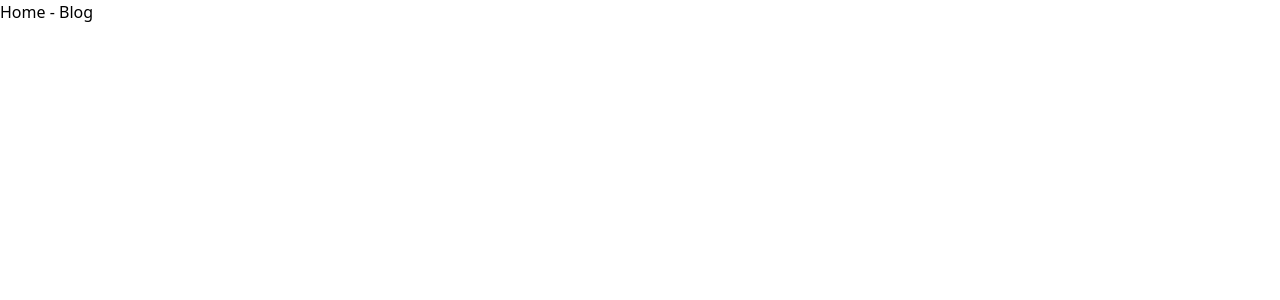
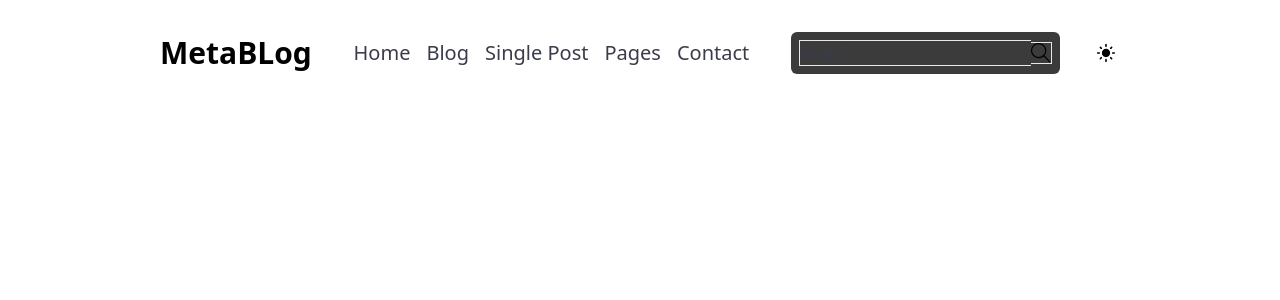
Before and after one commit to iY001/Tony-s-Project, a React (Create React App) app in the folder Client Side/: page /blog in a window 1280 px wide. Shown: the top 300 px of the page. Built offline with nearby package versions, Linux system fonts and the light colour scheme.

Commit message:
responsive navbar

```diff
--- a/Client Side/src/Pages/(Blog)/Pages/Home/Home.jsx
+++ b/Client Side/src/Pages/(Blog)/Pages/Home/Home.jsx
@@ -1,8 +1,52 @@
-import React from 'react'
+import React, { useState } from 'react'
+import { TfiSearch } from "react-icons/tfi";
+import { MdLightMode, MdDarkMode } from "react-icons/md";
+import { IoMdMenu, IoMdClose } from 'react-icons/io';
+
 
 function Home() {
+  const NavLinks = [
+    { pageName: 'Home', href: '/', },
+    { pageName: 'Blog', href: '/', },
+    { pageName: 'Single Post', href: '/', },
+    { pageName: 'Pages', href: '/', },
+    { pageName: 'Contact', href: '/', },
+  ]
+  const [openMenue, setOpenMenue] = useState(false);
+  const toggleMenue = () => {
+    setOpenMenue(!openMenue)
+  }
   return (
-    <div>Home - Blog</div>
+    <div className='lg:w-9/12 w-full mx-auto dark:bg-[#181A2A] bg-white'>
+      <div className='container bg-white  '>
+
+
+        <div className={`navbar  max-sm:dark:bg-[#F4F4F5]  w-full flex max-sm:flex-wrap  justify-between  max-sm:gap-2 max-sm:py-4 ${!openMenue?'max-sm:shadow-md':'max-sm:shadow-none'}   lg:my-8 items-center dark:text-black `}>
+          <div className="logo  font-semibold max-sm:text-4xl max-sm:items-center max-sm:mx-auto  text-xl max-sm:flex lg:text-3xl">Meta<span className='font-bold'>BLog</span> <div className='max-sm:block hidden w-20'></div>
+          <div onClick={() => toggleMenue()}> {!openMenue ? <IoMdMenu className='text-5xl hidden max-sm:block' /> : <IoMdClose className='text-5xl hidden max-sm:block' />}
+          </div></div>
+
+          <div className={`navLinks max-sm:absolute max-sm:shadow-md max-sm:h-[230px]  max-sm:w-full ${openMenue?'max-sm:block':'max-sm:hidden'} max-sm:-z-10  max-sm:-top-1 duration-200 max-sm:dark:bg-[#F4F4F5]  max-sm:text-left max-sm:translate-y-[130px]`}>
+            <ul className={`lg:flex  max-sm:text-xl  gap-4 lg:text-xl text-[#3B3C4A] max-sm:justify-between max-sm:flex max-sm:flex-col max-sm:m-5 `} >{NavLinks.map((link, i) => (<li key={i} >{link.pageName}</li>))}</ul>
+          </div>
+
+          <div className="search-mood flex max-sm:w-full justify-between gap-8 items-center ">
+            <div className="search max-sm:w-4/5 max-sm:mx-auto max-sm:justify-between  flex items-center bg-[#3B3B3B] focus:outline p-2 rounded-md max-sm:dark:bg-white lg:dark:bg-[#F4F4F5]">
+              <input type="text" placeholder='Search' className='text-white max-sm:w-10/12 dark:text-[#3B3C4A]   placeholder-[#3B3C4A] dark:border-none border border-r-0 outline-none bg-[#3b3b3b] max-sm:dark:bg-white lg:dark:bg-[#F4F4F5]' />
+              <TfiSearch className='dark:border-none border w-2/12  border-l-0 text-xl dark:text-[#3B3C4A]  box-content ' />
+            </div>
+            <div className="mood text-xl max-sm:hidden">
+              <MdLightMode className='dark:shadow-2xl dark:bg-[#F4F4F5] p-1 box-content rounded-full  ' />
+              <MdDarkMode className='hidden' />
+            </div>
+          </div>
+        </div>
+
+
+
+      </div>
+    </div>
+
   )
 }
 
```
Also changed, not shown: Client Side/src/Pages/(Blog)/Pages/Home/homeAssets/plastine.svg (added), 1 other file (tests, documents, lock files or other folders).
